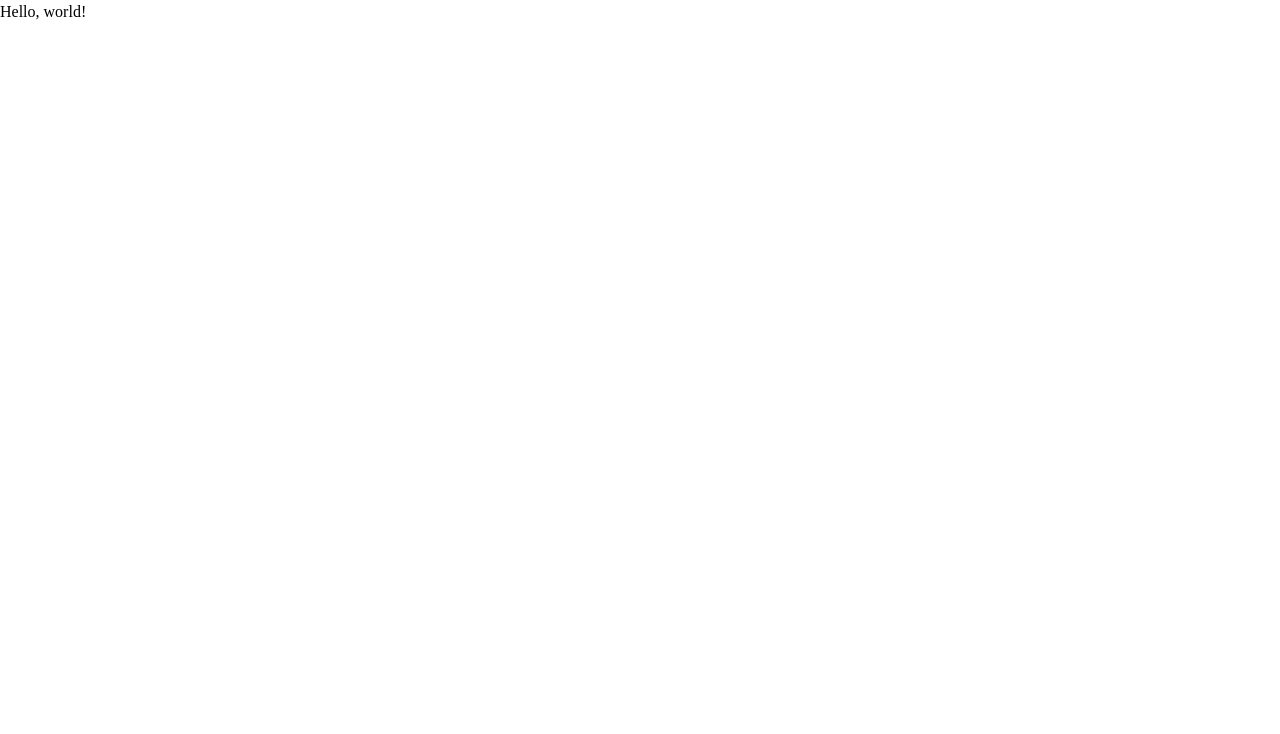
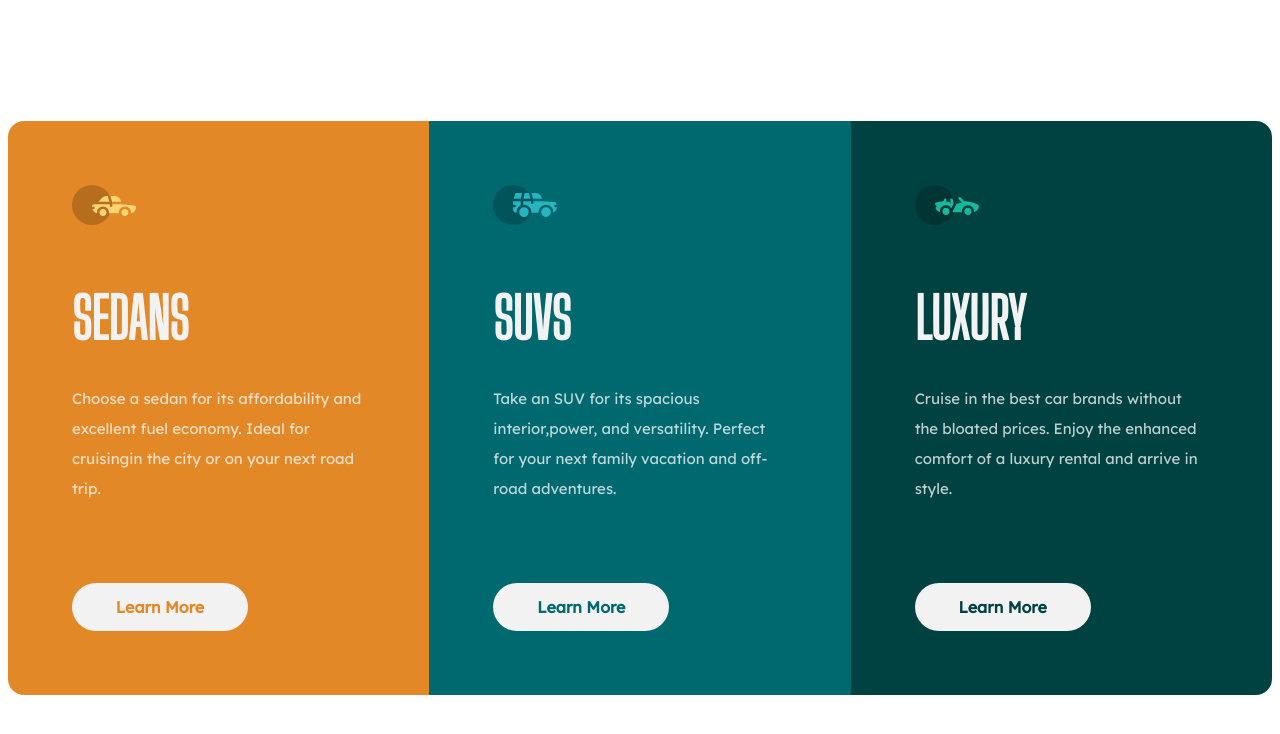
Before and after one commit to brenmarie/frontend-mentor-1, a plain HTML site: page index.html in a window 1280 px wide. Drawn offline with Linux system fonts and the light colour scheme.

Commit message:
deploy: 25502725bb84acaa3ada0e47e1268c5d65a4e180

```diff
--- a/css/main.css
+++ b/css/main.css
@@ -1,7 +1,149 @@
-/* Decent Defaults */
+/* Sedan Section */
 
-img,
-video {
-  width: 100%;
-  height: auto;
+article section {
+  padding: 4rem;
 }
+
+article section.sedan {
+  background-color: hsl(31, 77%, 52%);
+  grid-row-start: 1;
+  grid-row-end: 3;
+  overflow: hidden;
+  border-top-left-radius: 1rem;
+  border-bottom-left-radius: 1rem;
+}
+
+article section.sedan h1 {
+  font-family: 'Big Shoulders Display', cursive;
+  font-weight: 700;
+  font-size: 3.5rem;
+  margin-bottom: 2rem;
+  color: hsl(0, 0%, 95%);
+}
+
+article section.sedan p {
+  font-family: 'Lexend Deca', sans-serif;
+  font-weight: 400;
+  font-size: 15px;
+  line-height: 200%;
+  color: hsla(0, 0%, 100%, 0.75)
+}
+
+article section.sedan button {
+  background-color: hsl(0, 0%, 95%);
+  border: none;
+  font-family: 'Lexend Deca', sans-serif;
+  font-size: 100%;
+  font-weight: 600;
+  text-align: center;
+  width: 11rem;
+  height: 3rem;
+  margin-top: 4rem;
+  color: hsl(31, 77%, 52%);
+  border-radius: 1.5625rem;
+}
+
+/* SUV Section */
+
+article section.suv {
+  background-color: hsl(184, 100%, 22%);
+  grid-row-start: 1;
+  grid-row-end: 3;
+}
+
+article section.suv h1 {
+  font-family: 'Big Shoulders Display', cursive;
+  font-weight: 700;
+  font-size: 3.5rem;
+  margin-bottom: 2rem;
+  color: hsl(0, 0%, 95%);
+}
+
+article section.suv p {
+  font-family: 'Lexend Deca', sans-serif;
+  font-weight: 400;
+  font-size: 15px;
+  line-height: 200%;
+  color: hsla(0, 0%, 100%, 0.75)
+}
+
+article section.suv button {
+  background-color: hsl(0, 0%, 95%);
+  border: none;
+  font-family: 'Lexend Deca', sans-serif;
+  font-size: 100%;
+  font-weight: 600;
+  text-align: center;
+  width: 11rem;
+  height: 3rem;
+  margin-top: 4rem;
+  color: hsl(184, 100%, 22%);
+  border-radius: 1.5625rem;
+}
+
+/* Luxary Section */
+
+article section.luxary {
+  background-color: hsl(179, 100%, 13%);
+  grid-row-start: 1;
+  grid-row-end: 3;
+  overflow: hidden;
+  border-top-right-radius: 1rem;
+  border-bottom-right-radius: 1rem;
+}
+
+article section.luxary h1 {
+  font-family: 'Big Shoulders Display', cursive;
+  font-weight: 700;
+  font-size: 3.5rem;
+  margin-bottom: 2rem;
+  color: hsl(0, 0%, 95%);
+}
+
+article section.luxary p {
+  font-family: 'Lexend Deca', sans-serif;
+  font-weight: 400;
+  font-size: 15px;
+  line-height: 200%;
+  color: hsla(0, 0%, 100%, 0.75)
+}
+
+article section.luxary button {
+  background-color: hsl(0, 0%, 95%);
+  border: none;
+  font-family: 'Lexend Deca', sans-serif;
+  font-size: 100%;
+  font-weight: 600;
+  text-align: center;
+  width: 11rem;
+  height: 3rem;
+  margin-top: 4rem;
+  color: hsl(179, 100%, 13%);
+  border-radius: 1.5625rem;
+}
+
+/* All */
+
+.grid {
+
+max-width: 80rem;
+}
+
+body {
+  display: flex;
+  justify-content: center;
+  align-items: center;
+  min-height: 100vh;
+}
+
+/*Desktop Only Styles */
+@media (min-width: 55em) {
+  .grid {
+    display: grid;
+  grid-template-columns: repeat(3, 1fr);
+  }
+}
+
+* {
+  box-sizing: border-box;
+}
--- a/css/reset.css
+++ b/css/reset.css
@@ -54,11 +54,6 @@ img {
   display: block;
 }
 
-/* Natural flow and rhythm in articles by default */
-article > * + * {
-  margin-top: 1em;
-}
-
 /* Inherit fonts for inputs and buttons */
 input,
 button,
--- a/index.html
+++ b/index.html
@@ -4,12 +4,48 @@
     <meta charset="UTF-8" />
     <meta http-equiv="X-UA-Compatible" content="IE=edge" />
     <meta name="viewport" content="width=device-width, initial-scale=1.0" />
-    <link rel="stylesheet" href="./css/reset.css" />
     <link rel="stylesheet" href="./css/main.css" />
     <script src="./js/main.js" defer></script>
-    <title>Document</title>
+    <link rel="preconnect" href="https://fonts.googleapis.com">
+    <link rel="preconnect" href="https://fonts.gstatic.com" crossorigin>
+    <link href="https://fonts.googleapis.com/css2?family=Big+Shoulders+Display&display=swap" rel="stylesheet">
+    <link rel="preconnect" href="https://fonts.googleapis.com">
+    <link rel="preconnect" href="https://fonts.gstatic.com" crossorigin>
+    <link href="https://fonts.googleapis.com/css2?family=Lexend+Deca&display=swap" rel="stylesheet">
+    <title>3-Column Preview Card Component</title>
   </head>
   <body>
-    Hello, world!
+    <article class="grid">
+
+      <section class="sedan">
+        <img src="./images/icon-sedans.svg" alt="orangle sedan" />
+        <h1>SEDANS</h1>
+        <p>
+          Choose a sedan for its affordability and excellent fuel economy. Ideal
+          for cruisingin the city or on your next road trip.
+        </p>
+        <button>Learn More</button>
+      </section>
+
+      <section class="suv">
+        <img src="./images/icon-suvs.svg" alt="blue suv" />
+        <h1>SUVS</h1>
+        <p>
+          Take an SUV for its spacious interior,power, and versatility. Perfect
+          for your next family vacation and off-road adventures.
+        </p>
+        <button>Learn More</button>
+      </section>
+
+      <section class="luxary">
+        <img src="./images/icon-luxury.svg" alt="green luxury car" />
+        <h1>LUXURY</h1>
+        <p>
+          Cruise in the best car brands without the bloated prices. Enjoy the
+          enhanced comfort of a luxury rental and arrive in style.
+        </p>
+        <button>Learn More</button>
+      </section>
+    </article>
   </body>
 </html>
```
Also changed, not shown: images/icon-luxury.svg (added), images/icon-sedans.svg (added), images/icon-suvs.svg (added).
